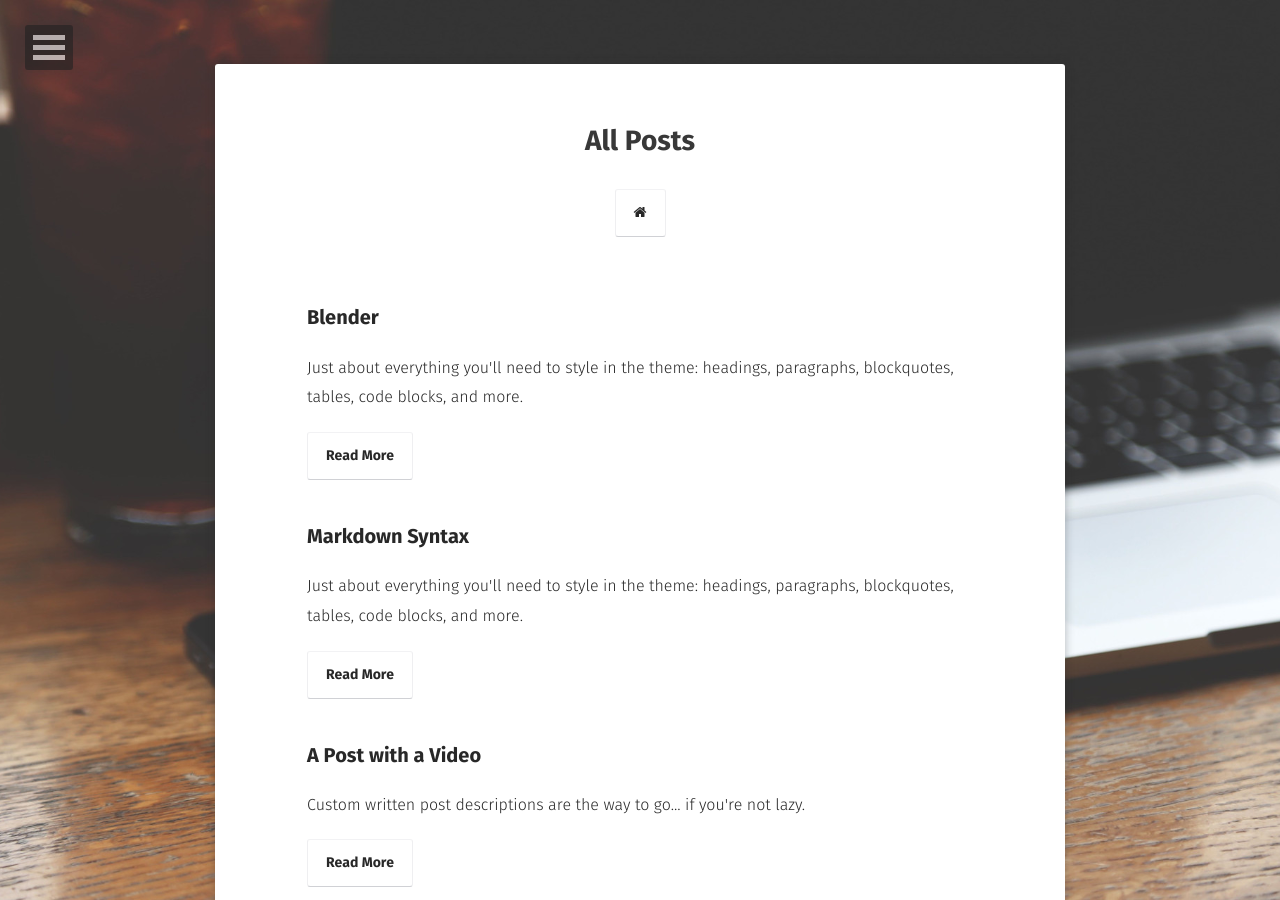
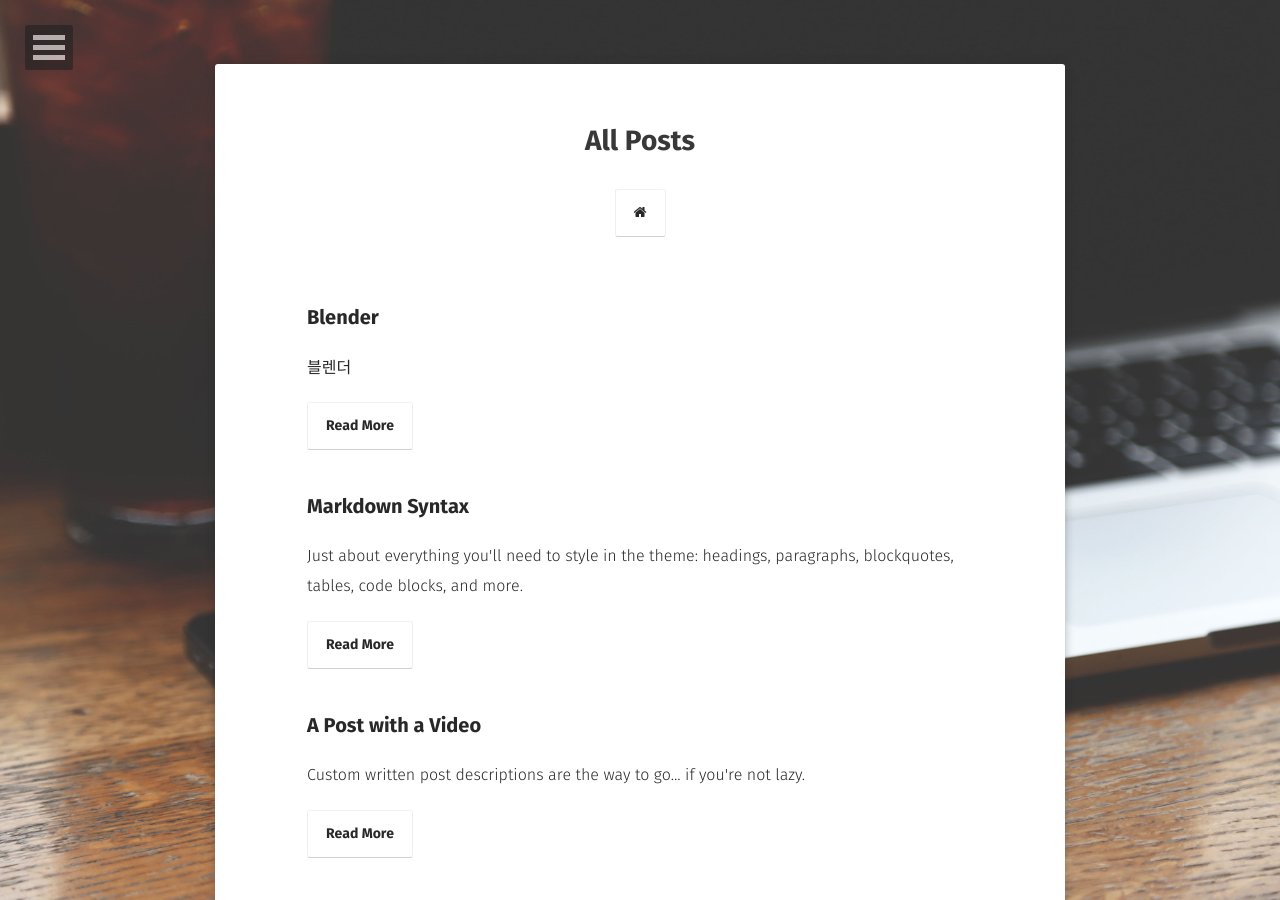
Before and after one commit to snrnsrk5/snrnsrk5.github.com, a Jekyll site: the page built from posts/index.md, in a window 1280 px wide and 900 px high. Built offline with Jekyll 4.4.1, drawn with Linux system fonts in a browser that asks for light colours; some web fonts are replaced.

Commit message:
Update 2021-03-29-Blender-post.md

```diff
--- a/_posts/2021-03-29-Blender-post.md
+++ b/_posts/2021-03-29-Blender-post.md
@@ -1,8 +1,8 @@
 ---
 layout: post
-title:  "Blender"
-date:   2020-03-29
-excerpt: "Just about everything you'll need to style in the theme: headings, paragraphs, blockquotes, tables, code blocks, and more."
+title: "Blender"
+date: 2020-03-29
+excerpt: "블렌더"
 tags: [sample post, readability, test]
 comments: true
 ---
```
